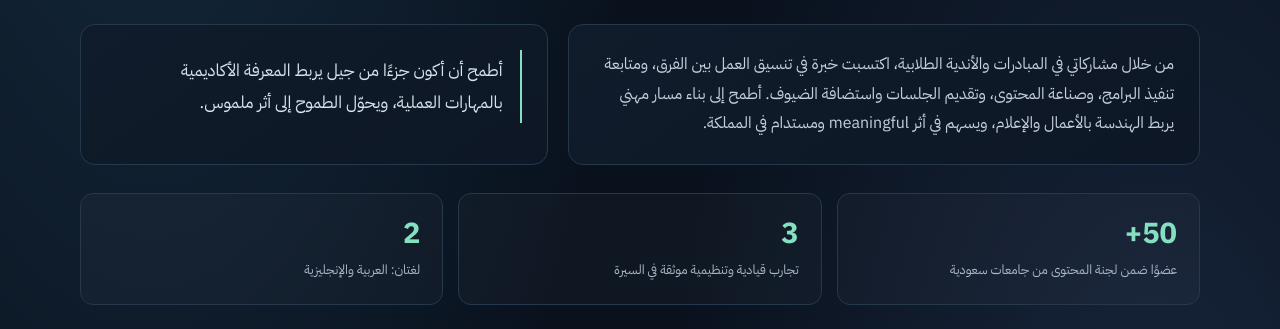
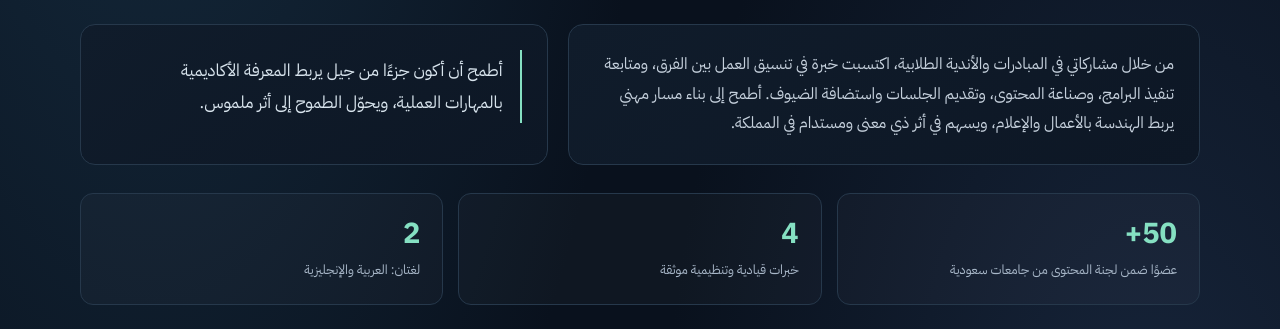
Before and after one commit to yznm1lq-pixel/my-profile, a plain HTML site: page index.html in a window 1280 px wide. Shown: the part 850-1179 px from the top of the page. Drawn offline with Linux system fonts and the light colour scheme.

Commit message:
Polish Arabic portfolio copy and experience highlights

```diff
--- a/index.html
+++ b/index.html
@@ -22,7 +22,7 @@
 <div><div class="eyebrow">طالب هندسة · قيادة ومحتوى · أثر مجتمعي</div><h1>أجمع بين <span>الهندسة</span><br>والتواصل وصناعة الأثر.</h1><p>يزن القحطاني، طالب هندسة في جامعة الأمير سطام بن عبدالعزيز. أعمل عند تقاطع التقنية وريادة الأعمال والإعلام، وأهتم بتطوير الفرق وتحويل الأفكار إلى أعمال منظمة وتجارب مؤثرة.</p><div class="actions"><a class="btn primary" href="#experience">استكشف خبراتي</a><a class="btn" href="https://www.linkedin.com/in/yazanalqahtani" target="_blank" rel="noopener">LinkedIn ↗</a></div></div>
 <aside class="hero-card"><div class="initial">يز</div><h3>يزن القحطاني</h3><p>Engineering Student · Public Speaking & Impact</p><div class="quick"><div><span>الجامعة</span><span>جامعة الأمير سطام</span></div><div><span>الموقع</span><span>الرياض، السعودية</span></div><div><span>المجالات</span><span>الهندسة · الأعمال · الإعلام</span></div><div><span>البريد</span><span dir="ltr">yznm1lq@gmail.com</span></div></div></aside>
 </section>
-<section class="section" id="about"><div class="section-head"><div class="kicker">01 / نبذة</div><h2>معرفة تتحول إلى ممارسة</h2><p class="intro">أؤمن بأهمية الجمع بين المعرفة الأكاديمية والمهارات العملية. يجذبني حل المشكلات وفهم الأنظمة التقنية، كما أجد في الخطابة والإعلام مساحة للتواصل ومشاركة الأفكار وإيصالها بوضوح.</p></div><div class="about-grid"><div class="panel"><p>من خلال مشاركاتي في المبادرات والأندية الطلابية، اكتسبت خبرة في تنسيق العمل بين الفرق، ومتابعة تنفيذ البرامج، وصناعة المحتوى، وتقديم الجلسات واستضافة الضيوف. أطمح إلى بناء مسار مهني يربط الهندسة بالأعمال والإعلام، ويسهم في أثر meaningful ومستدام في المملكة.</p></div><div class="panel"><div class="quote">أطمح أن أكون جزءًا من جيل يربط المعرفة الأكاديمية بالمهارات العملية، ويحوّل الطموح إلى أثر ملموس.</div></div></div><div class="stats"><div class="stat"><strong>50+</strong><span>عضوًا ضمن لجنة المحتوى من جامعات سعودية</span></div><div class="stat"><strong>3</strong><span>تجارب قيادية وتنظيمية موثقة في السيرة</span></div><div class="stat"><strong>2</strong><span>لغتان: العربية والإنجليزية</span></div></div></section>
+<section class="section" id="about"><div class="section-head"><div class="kicker">01 / نبذة</div><h2>معرفة تتحول إلى ممارسة</h2><p class="intro">أؤمن بأهمية الجمع بين المعرفة الأكاديمية والمهارات العملية. يجذبني حل المشكلات وفهم الأنظمة التقنية، كما أجد في الخطابة والإعلام مساحة للتواصل ومشاركة الأفكار وإيصالها بوضوح.</p></div><div class="about-grid"><div class="panel"><p>من خلال مشاركاتي في المبادرات والأندية الطلابية، اكتسبت خبرة في تنسيق العمل بين الفرق، ومتابعة تنفيذ البرامج، وصناعة المحتوى، وتقديم الجلسات واستضافة الضيوف. أطمح إلى بناء مسار مهني يربط الهندسة بالأعمال والإعلام، ويسهم في أثر ذي معنى ومستدام في المملكة.</p></div><div class="panel"><div class="quote">أطمح أن أكون جزءًا من جيل يربط المعرفة الأكاديمية بالمهارات العملية، ويحوّل الطموح إلى أثر ملموس.</div></div></div><div class="stats"><div class="stat"><strong>50+</strong><span>عضوًا ضمن لجنة المحتوى من جامعات سعودية</span></div><div class="stat"><strong>4</strong><span>خبرات قيادية وتنظيمية موثقة</span></div><div class="stat"><strong>2</strong><span>لغتان: العربية والإنجليزية</span></div></div></section>
 <section class="section" id="experience"><div class="section-head"><div class="kicker">02 / الخبرات</div><h2>تجارب في القيادة والتنظيم والمحتوى</h2><p class="intro">محطات عملية أسهمت في تطوير مهاراتي في إدارة العمل الجماعي، والتخطيط، والتواصل.</p></div><div class="timeline">
 <article class="role"><div class="role-meta"><div class="date">أغسطس 2026 – حتى الآن</div><h3>قائد لجنة المحتوى</h3><div class="org">مبادرة صعود · السعودية</div><span class="badge">قيادة وتشغيل</span></div><div class="role-body"><h4>تطوير منظومة عمل اللجنة</h4><ul><li>المشاركة في قيادة لجنة محتوى تضم 50 عضوًا من جامعات مختلفة في المملكة.</li><li>تطوير وتطبيق نظام لإدارة عمليات المحتوى وقياس الأداء وتنظيم سير المهام.</li><li>إعداد دليل تشغيلي لتنفيذ أعمال المحتوى، واعتماده مرجعًا رسميًا للجنة.</li><li>دعم تحسين سير العمل وإدارة الجودة والتطوير المستمر للعمليات.</li></ul></div></article>
 <article class="role"><div class="role-meta"><div class="date">نوفمبر 2025 – أغسطس 2026</div><h3>عضو لجنة المحتوى</h3><div class="org">مبادرة صعود · السعودية</div><span class="badge">محتوى وتواصل</span></div><div class="role-body"><h4>إنتاج المحتوى وإدارة الجلسات</h4><ul><li>إنشاء وتحرير محتوى احترافي يركز على التطور المهني والقيادة.</li><li>إجراء المقابلات مع الضيوف وتقديم الجلسات واستضافتها.</li><li>العمل ضمن فريق يضم أكثر من 50 عضوًا من جامعات سعودية.</li></ul></div></article>
```
